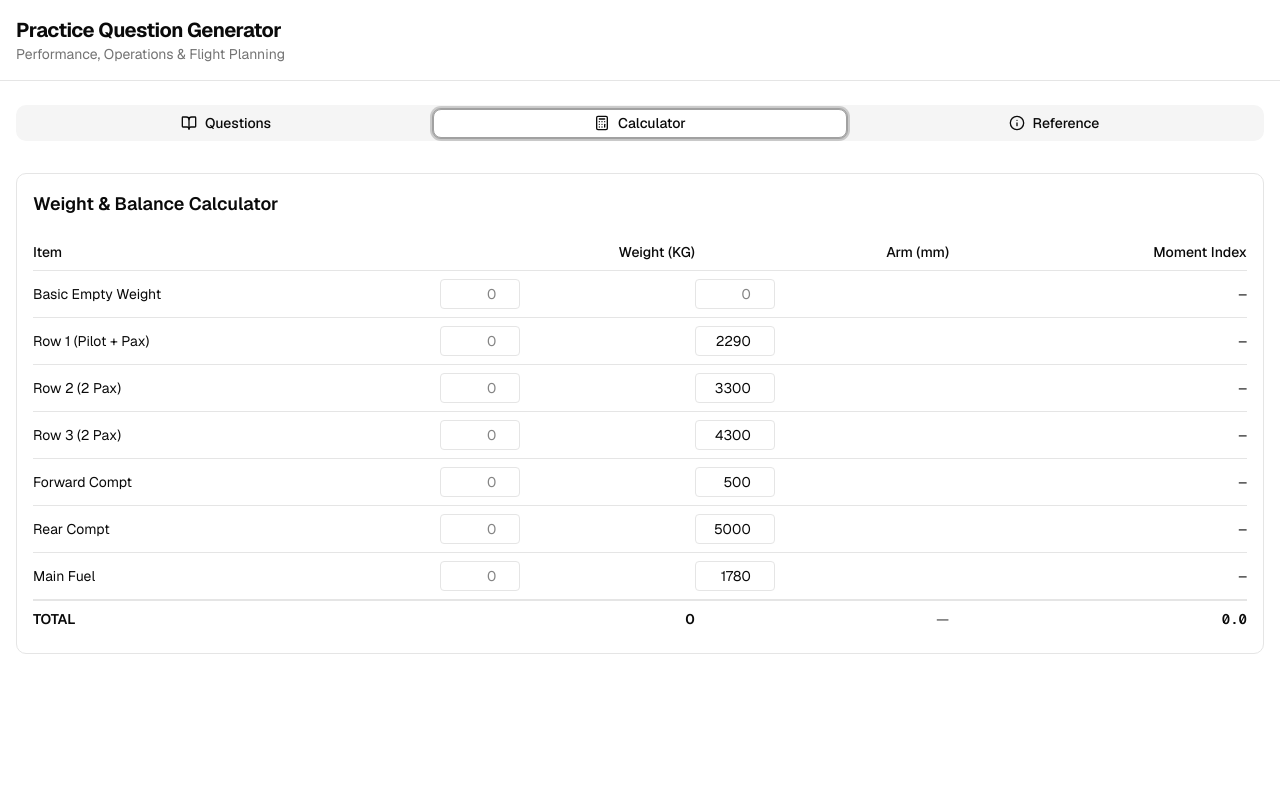
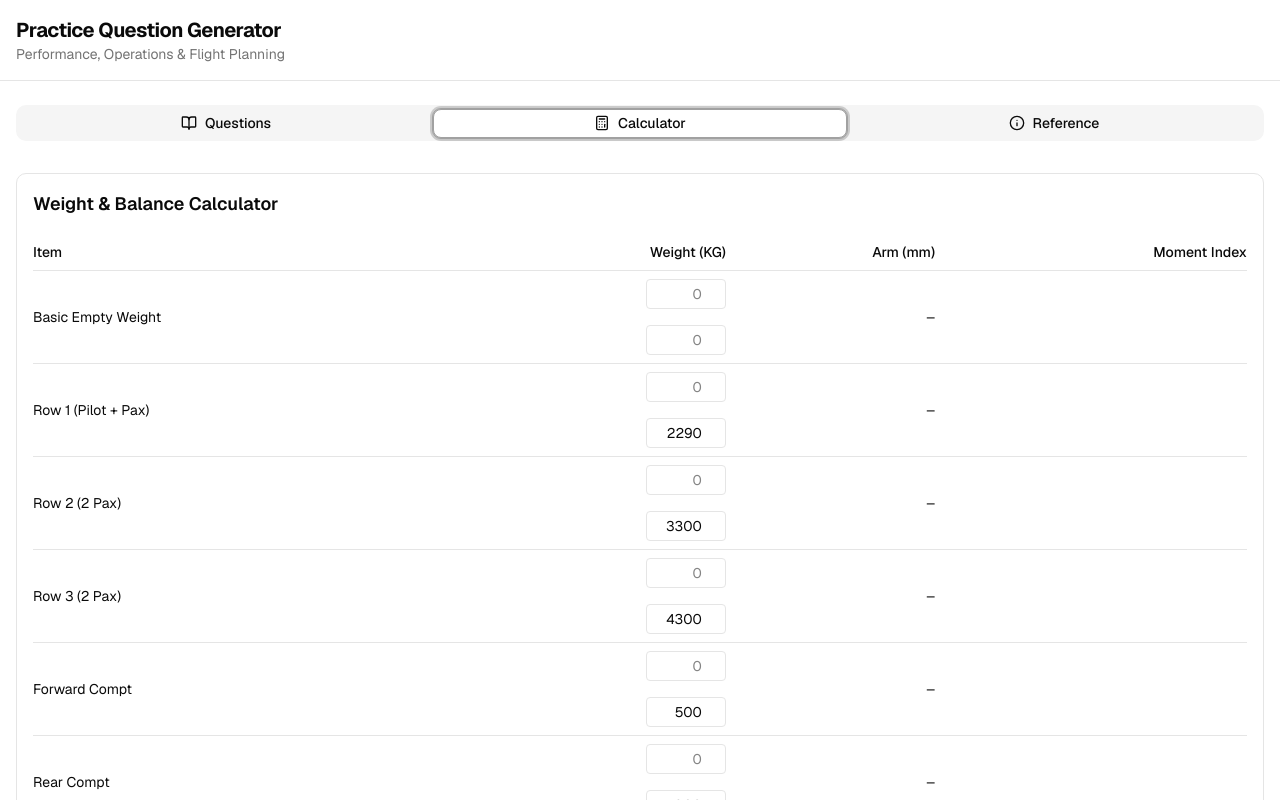
Before and after one commit to PlutonusDev/cplwb, a Next.js app: page / in a window 1280 px wide. Both pictures are taken after a click on the tab "Calculator". Shown: the top 800 px of the page. Built offline with nearby package versions, Linux system fonts and the light colour scheme.

Commit message:
fix conversions and formulae

```diff
--- a/app/page.tsx
+++ b/app/page.tsx
@@ -64,8 +64,8 @@ export default function CPLFlightPlanningApp() {
                   <p><strong>Moment Index:</strong> Weight × Arm ÷ 10,000</p>
                   <p><strong>CG Position:</strong> Total Moment Index × 10,000 ÷ Total Weight</p>
                   <p><strong>%MAC:</strong> (CG - MAC Leading Edge) ÷ MAC Length × 100</p>
-                  <p><strong>Ballast:</strong> Weight × (Target CG - Current CG) ÷ (Ballast Arm - Target CG)</p>
-                  <p><strong>Fuel (AVGAS):</strong> Gallons × 3.785 L/gal × 0.72 kg/L</p>
+                  <p><strong>Add Weight:</strong> Weight × (Target CG - Current CG) ÷ (Ballast Arm - Target CG)</p>
+                  <p><strong>Fuel (AVGAS):</strong> USgal × 2.72 = kg | Lt × 0.72 = kg | USgal × 3.8 = Lt</p>
                 </div>
               </div>
             </div>
@@ -138,7 +138,7 @@ function WeightBalanceCalculator() {
               {rows.map((row, index) => (
                 <tr key={row.name}>
                   <td className="py-2">{row.name}</td>
-                  <td className="py-2">
+                  <td className="py-2 flex justify-end">
                     <input
                       type="number"
                       value={row.weight}
@@ -147,7 +147,7 @@ function WeightBalanceCalculator() {
                       placeholder="0"
                     />
                   </td>
-                  <td className="py-2">
+                  <td className="py-2 flex justify-end">
                     <input
                       type="number"
                       value={row.arm}
@@ -156,7 +156,7 @@ function WeightBalanceCalculator() {
                       placeholder="0"
                     />
                   </td>
-                  <td className="py-2 text-right font-mono">
+                  <td className="py-2 text-right font-mono justify-end">
                     {row.index || "—"}
                   </td>
                 </tr>
--- a/components/aircraft-reference.tsx
+++ b/components/aircraft-reference.tsx
@@ -101,13 +101,13 @@ export function AircraftReference() {
             <div className="flex justify-between">
               <dt className="text-muted-foreground">Main Tanks (L+R)</dt>
               <dd className="font-medium">
-                {ECHO_CONFIG.fuel.mainTankGal * 2} gal @ {ECHO_CONFIG.arms.mainTanks} mm
+                {ECHO_CONFIG.fuel.mainTankGal * 2} USgal @ {ECHO_CONFIG.arms.mainTanks} mm
               </dd>
             </div>
             <div className="flex justify-between">
               <dt className="text-muted-foreground">Auxiliary Tanks (L+R)</dt>
               <dd className="font-medium">
-                {ECHO_CONFIG.fuel.auxTankGal * 2} gal @ {ECHO_CONFIG.arms.auxTanks} mm
+                {ECHO_CONFIG.fuel.auxTankGal * 2} USgal @ {ECHO_CONFIG.arms.auxTanks} mm
               </dd>
             </div>
             <div className="flex justify-between">
@@ -167,6 +167,16 @@ export function AircraftReference() {
                   <td className="py-2 text-right">{ECHO_CONFIG.arms.rearCompt}</td>
                   <td className="py-2 text-right">{ECHO_CONFIG.maxLoads.rearCompt} KG</td>
                 </tr>
+                <tr>
+                  <td className="py-2">Main Tanks (L+R)</td>
+                  <td className="py-2 text-right">{ECHO_CONFIG.arms.mainTanks}</td>
+                  <td className="py-2 text-right">{ECHO_CONFIG.maxLoads.mainTanks} USgal each</td>
+                </tr>
+                <tr>
+                  <td className="py-2">Auxiliary Tanks (L+R)</td>
+                  <td className="py-2 text-right">{ECHO_CONFIG.arms.auxTanks}</td>
+                  <td className="py-2 text-right">{ECHO_CONFIG.maxLoads.auxTanks} USgal each</td>
+                </tr>
               </tbody>
             </table>
           </div>
--- a/lib/echo-aircraft-data.ts
+++ b/lib/echo-aircraft-data.ts
@@ -54,6 +54,8 @@ export const ECHO_CONFIG = {
     rightWingCompt: 55,
     rearCompt: 155,
     seatArea: 82, // if seat removed
+    mainTanks: 50, // each
+    auxTanks: 40, // each
   },
 
   // Fuel capacity
```
